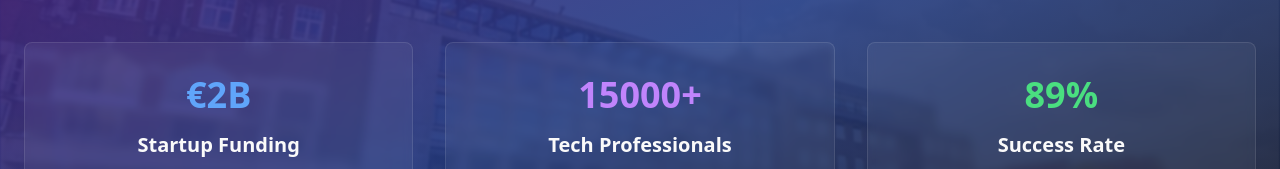
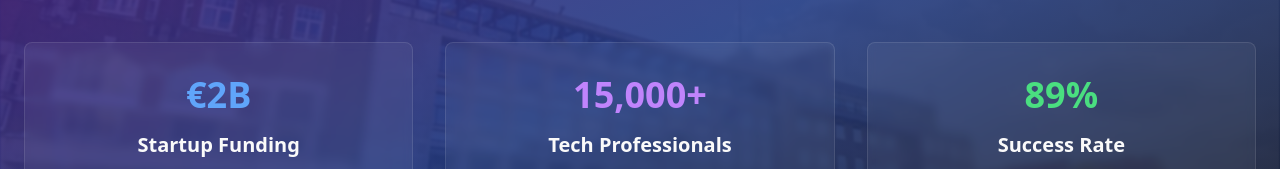
Before and after one commit to Mullineux-P4/talent-radar-amsterdam-tech, a React (Vite) app: page / in a window 1280 px wide. Shown: the part 1742-1911 px from the top of the page. Built offline with nearby package versions, Linux system fonts and the light colour scheme.

Commit message:
Update animated counter
Change the value of the animated counter to 15,000.

```diff
--- a/src/components/AnimatedCounter.tsx
+++ b/src/components/AnimatedCounter.tsx
@@ -4,9 +4,10 @@ import React, { useEffect, useState } from 'react';
 interface AnimatedCounterProps {
   end: number;
   duration?: number;
+  formatNumber?: boolean;
 }
 
-export function AnimatedCounter({ end, duration = 2000 }: AnimatedCounterProps) {
+export function AnimatedCounter({ end, duration = 2000, formatNumber = false }: AnimatedCounterProps) {
   const [count, setCount] = useState(0);
 
   useEffect(() => {
@@ -20,5 +21,6 @@ export function AnimatedCounter({ end, duration = 2000 }: AnimatedCounterProps)
     requestAnimationFrame(animate);
   }, [end, duration]);
 
-  return <span>{count}</span>;
+  const displayValue = formatNumber ? count.toLocaleString() : count;
+  return <span>{displayValue}</span>;
 }
--- a/src/components/StatsSection.tsx
+++ b/src/components/StatsSection.tsx
@@ -1,12 +1,15 @@
+
 import React from 'react';
 import { Card, CardContent } from '@/components/ui/card';
 import { AnimatedCounter } from './AnimatedCounter';
+
 export function StatsSection() {
-  return <section className="py-20 relative overflow-hidden">
+  return (
+    <section className="py-20 relative overflow-hidden">
       {/* Amsterdam canal background - using uploaded image with less blur */}
       <div className="absolute inset-0 bg-cover bg-center opacity-60 blur-[1px]" style={{
-      backgroundImage: `url('/lovable-uploads/00611a60-bd1f-4a90-9a7d-f3a40e8022d3.png')`
-    }} />
+        backgroundImage: `url('/lovable-uploads/00611a60-bd1f-4a90-9a7d-f3a40e8022d3.png')`
+      }} />
 
       {/* Tech-inspired overlay */}
       <div className="absolute inset-0 bg-gradient-to-br from-purple-900/80 via-blue-900/80 to-black/80" />
@@ -35,7 +38,7 @@ export function StatsSection() {
           <Card className="bg-white/5 border-white/10 backdrop-blur-sm hover:bg-white/10 transition-all duration-300">
             <CardContent className="p-8 text-center">
               <div className="text-4xl font-bold text-purple-400 mb-4">
-                <AnimatedCounter end={15000} />+
+                <AnimatedCounter end={15000} formatNumber={true} />+
               </div>
               <h3 className="text-xl font-semibold mb-2 text-zinc-50">Tech Professionals</h3>
               <p className="text-gray-400">Active in Amsterdam's ecosystem</p>
@@ -53,5 +56,6 @@ export function StatsSection() {
           </Card>
         </div>
       </div>
-    </section>;
+    </section>
+  );
 }
```
